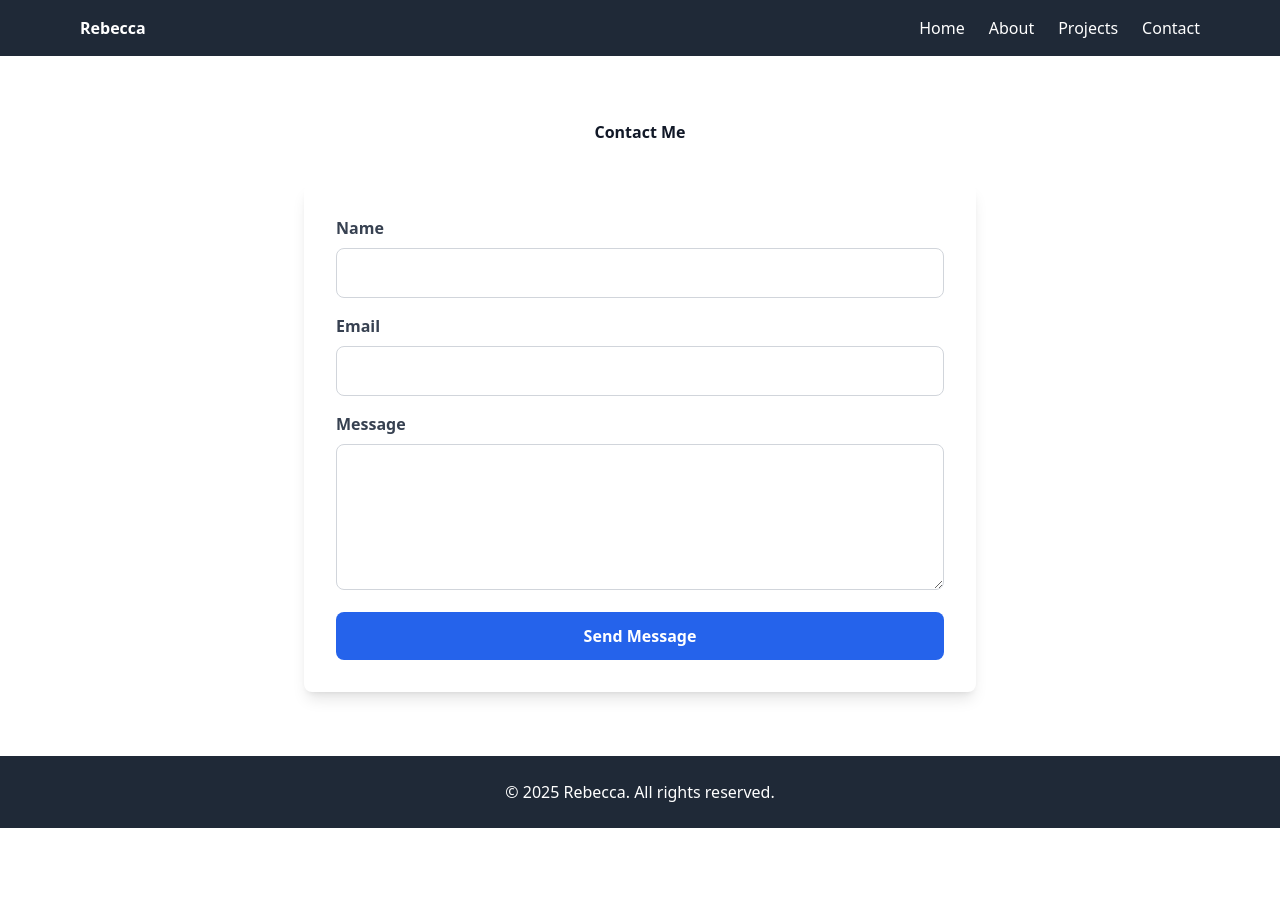
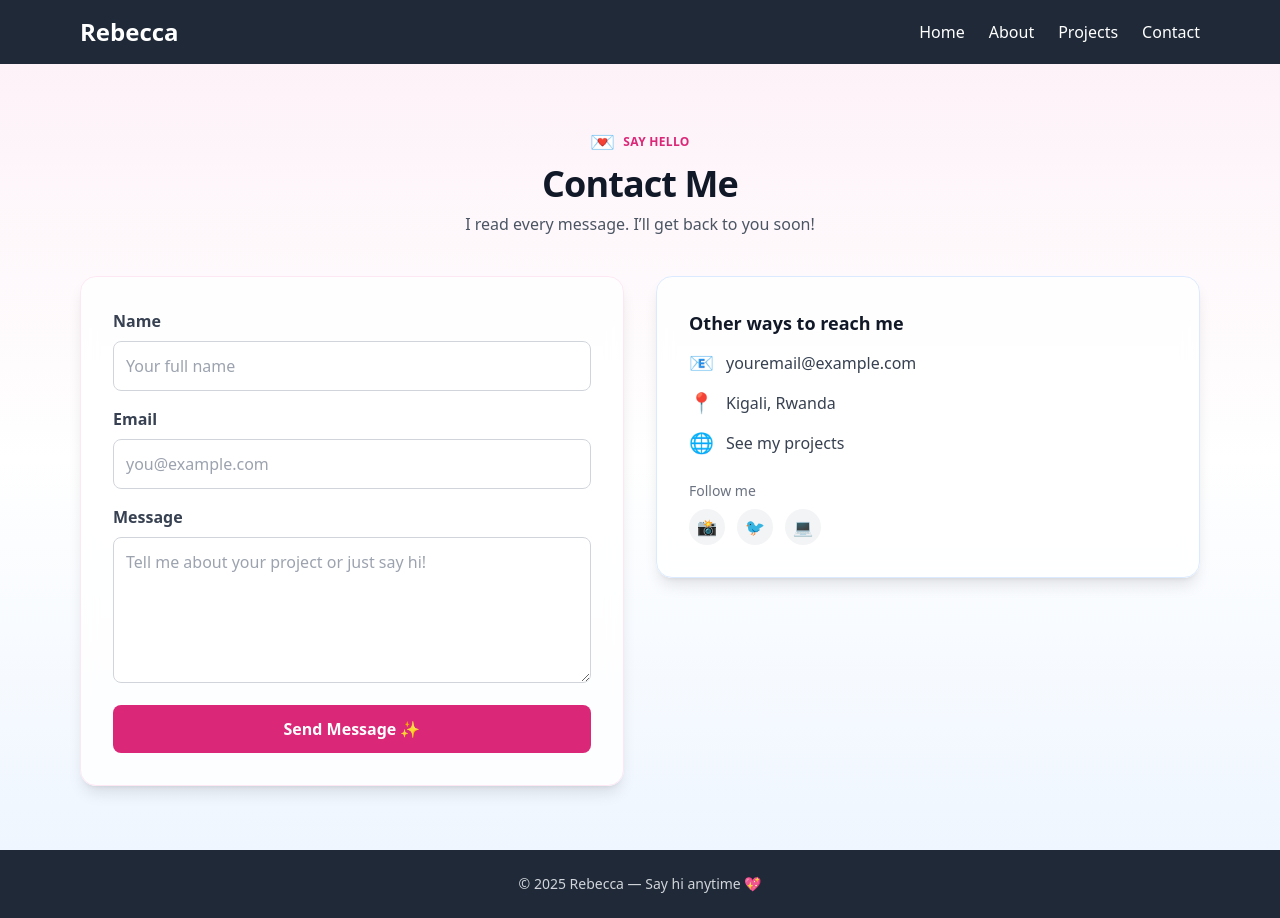
Before and after one commit to Boldecca/PERSONAL_PORTIFOLIO_WEBSITE, a plain HTML site: page contact.html in a window 1280 px wide. Before the commit the page ends 828 px from the top, so only its background shows below. Drawn offline with nearby package versions, Linux system fonts and the light colour scheme.

Commit message:
contact changes

```diff
--- a/contact.html
+++ b/contact.html
@@ -4,13 +4,14 @@
     <meta charset="UTF-8">
     <meta name="viewport" content="width=device-width, initial-scale=1.0">
     <title>Contact | Rebecca</title>
+    <meta name="theme-color" content="#f0abfc">
     <script src="https://cdn.tailwindcss.com"></script>
 </head>
 <body class="font-sans text-gray-900">
 
     <header class="bg-gray-800 text-white ">
         <nav class="max-w-6xl mx-auto flex justify-between items-center p-4">
-           <h1 class="text-2x1 font-bold">Rebecca</h1>
+           <h1 class="text-2xl font-bold">Rebecca</h1>
               <ul class="flex space-x-6">
                 <li><a href="index.html" class="hover:text-blue-400">Home</a></li>
                 <li><a href="about.html" class="hover:text-blue-400">About</a></li>
@@ -20,30 +21,86 @@
         </nav>
     </header>
 
-    <section id="contact" class="max-w-6xl mx-auto py-16 px-4">
-        <h2 class="text-3x1 font-bold mb-10 text-center">Contact Me</h2>
-        <form class="bg-white shadow-lg rounded-lg p-8 max-w-2xl mx-auto">
+    <section id="contact" class="relative py-16">
+        <div class="absolute inset-0 -z-10 bg-gradient-to-b from-pink-50 via-white to-blue-50"></div>
+        <div class="max-w-6xl mx-auto px-4">
+            <div class="text-center mb-10">
+                <div class="inline-flex items-center gap-2 text-pink-600 mb-2">
+                    <span class="text-xl">💌</span>
+                    <span class="uppercase tracking-wide text-xs font-semibold">Say hello</span>
+                </div>
+                <h2 class="text-3xl md:text-4xl font-extrabold tracking-tight">Contact Me</h2>
+                <p class="text-gray-600 mt-2">I read every message. I’ll get back to you soon!</p>
+            </div>
+            <div class="grid md:grid-cols-2 gap-8 items-start">
+                <form id="contact-form" class="bg-white/80 backdrop-blur rounded-2xl p-6 md:p-8 shadow-lg border border-pink-100">
                     <div class="mb-4">
                         <label for="name" class="block text-gray-700 font-semibold mb-2">Name</label>
-                <input type="text" id="name" class="w-full border border-gray-300 rounded-lg p-3 focus:outline-none focus:ring-2 focus:ring-blue-400" required>
+                        <input type="text" id="name" name="name" placeholder="Your full name" class="w-full border border-gray-300 rounded-lg p-3 focus:outline-none focus:ring-2 focus:ring-pink-400" required>
                     </div>
                     <div class="mb-4">
                         <label for="email" class="block text-gray-700 font-semibold mb-2">Email</label>
-                <input type="email" id="email" class="w-full border border-gray-300 rounded-lg p-3 focus:outline-none focus:ring-2 focus:ring-blue-400" required>
+                        <input type="email" id="email" name="email" placeholder="you@example.com" class="w-full border border-gray-300 rounded-lg p-3 focus:outline-none focus:ring-2 focus:ring-pink-400" required>
                     </div>
                     <div class="mb-4">
                         <label for="message" class="block text-gray-700 font-semibold mb-2">Message</label>
-                <textarea id="message" rows="5" class="w-full border border-gray-300 rounded-lg p-3 focus:outline-none focus:ring-2 focus:ring-blue-400" required></textarea>
+                        <textarea id="message" name="message" rows="5" placeholder="Tell me about your project or just say hi!" class="w-full border border-gray-300 rounded-lg p-3 focus:outline-none focus:ring-2 focus:ring-pink-400" required></textarea>
                     </div>
-            <button type="submit" class="w-full bg-blue-600 text-white font-semibold py-3 rounded-lg hover:bg-blue-700 transition">Send Message</button>
+                    <button type="submit" class="w-full bg-pink-600 text-white font-semibold py-3 rounded-lg hover:bg-pink-700 transition">Send Message ✨</button>
+                    <p id="form-status" class="hidden mt-3 text-sm text-green-700 bg-green-50 border border-green-200 rounded-md px-3 py-2">Thank you! Your message has been sent.</p>
                 </form>
+
+                <aside class="bg-white/80 backdrop-blur rounded-2xl p-6 md:p-8 shadow-lg border border-blue-100">
+                    <h3 class="text-lg font-semibold mb-3">Other ways to reach me</h3>
+                    <ul class="space-y-3 text-gray-700">
+                        <li class="flex items-center gap-3"><span class="text-xl">📧</span><a href="mailto:youremail@example.com" class="hover:text-pink-600">youremail@example.com</a></li>
+                        <li class="flex items-center gap-3"><span class="text-xl">📍</span><span>Kigali, Rwanda</span></li>
+                        <li class="flex items-center gap-3"><span class="text-xl">🌐</span><a href="project.html" class="hover:text-pink-600">See my projects</a></li>
+                    </ul>
+                    <div class="mt-6">
+                        <p class="text-sm text-gray-500 mb-2">Follow me</p>
+                        <div class="flex items-center gap-3">
+                            <a href="#" class="inline-flex items-center justify-center w-9 h-9 rounded-full bg-gray-100 hover:bg-pink-100" aria-label="Instagram">📸</a>
+                            <a href="#" class="inline-flex items-center justify-center w-9 h-9 rounded-full bg-gray-100 hover:bg-pink-100" aria-label="Twitter">🐦</a>
+                            <a href="#" class="inline-flex items-center justify-center w-9 h-9 rounded-full bg-gray-100 hover:bg-pink-100" aria-label="GitHub">💻</a>
+                        </div>
+                    </div>
+                </aside>
+            </div>
+        </div>
     </section>
 
     <footer>
         <div class="bg-gray-800 text-white py-6 text-center">
-            <p>© 2025 Rebecca. All rights reserved.</p>
+            <p class="text-sm text-gray-300">© <span id="year"></span> Rebecca — Say hi anytime 💖</p>
         </div>
     </footer>
+    <script>
+      const yearSpan = document.getElementById('year');
+      if (yearSpan) { yearSpan.textContent = new Date().getFullYear(); }
+      const form = document.getElementById('contact-form');
+      const statusEl = document.getElementById('form-status');
+      if (form) {
+        form.addEventListener('submit', function (e) {
+          e.preventDefault();
+          const name = (document.getElementById('name') || {}).value?.trim();
+          const email = (document.getElementById('email') || {}).value?.trim();
+          const message = (document.getElementById('message') || {}).value?.trim();
+          if (!name || !email || !message) {
+            alert('Please fill in all fields.');
+            return;
+          }
+          if (!/^[^\s@]+@[^\s@]+\.[^\s@]+$/.test(email)) {
+            alert('Please enter a valid email address.');
+            return;
+          }
+          if (statusEl) {
+            statusEl.classList.remove('hidden');
+          }
+          form.reset();
+        });
+      }
+    </script>
 
 </body>
 </html>
```
Also changed, not shown: index.html (+1 -1 lines). Lines whose indentation alone changed are shown as unchanged.
